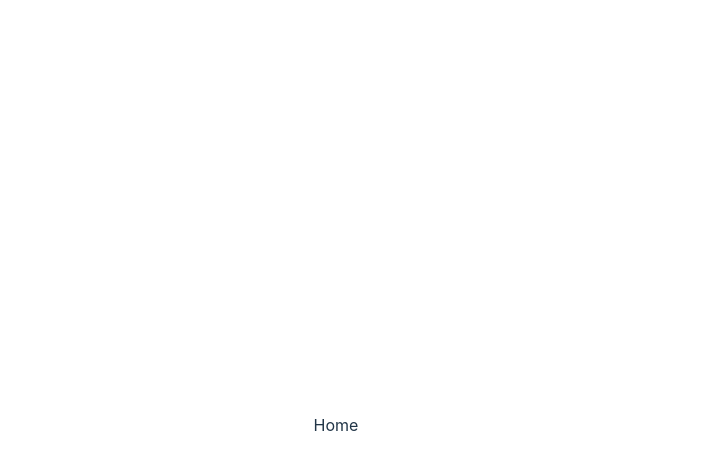
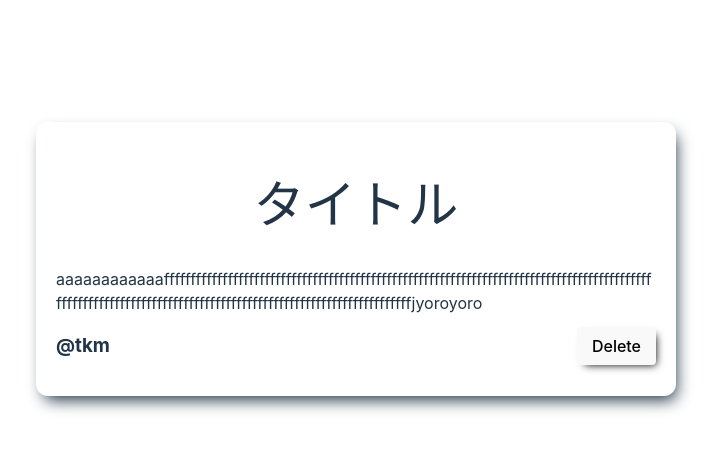
Before and after one commit to 0123takaokeita/blog_with_react_and_firebase, a React (Vite) app: page / in a window 1280 px wide. Shown: the top 470 px of the page, without its empty margins (304-1023 px from the left). Built offline with nearby package versions, Linux system fonts and the light colour scheme.

Commit message:
feat: add CSS to Home components

```diff
--- a/src/components/CreatePost.css
+++ b/src/components/CreatePost.css
@@ -40,7 +40,7 @@
 }
 
 .postButton {
-    box-shadow: 4px 4px 12px -4px;
+    box-shadow: 4px 4px 8px -4px;
     width: 50%;
     padding: 12px 0;
     cursor: pointer;
--- /dev/null
+++ b/src/components/Home.css
@@ -0,0 +1,56 @@
+.homePage {
+    width: 100%;
+    height: 90vh;
+    display: flex;
+    flex-direction: column;
+    align-items: center;
+    padding: 20px;
+}
+
+.homePage .postContents {
+    width: 600px;
+    height: auto;
+    max-height: 600px;
+    box-shadow: 4px 8px 16px -4px;
+    margin: 20px;
+    padding: 20px;
+    border-radius: 12px;
+}
+
+.postHeader {
+    margin-top: 4px;
+    text-align: center;
+}
+
+.postContents .postTextContainer {
+    height: auto;
+    word-wrap: break-word;
+    max-height: 600px;
+    width: 100%;
+    text-align: left;
+}
+
+
+.nameAndDeleteButton {
+    display: flex;
+    align-items: center;
+}
+
+.nameAndDeleteButton button{
+    flex: 10%;
+    border-radius: 4px;
+    padding: 8px 14px;
+    cursor: pointer;
+    box-shadow: 4px 4px 8px -4px;
+    transition: all 0.5s;
+}
+
+.nameAndDeleteButton button:hover {
+    transform: translate(2px, 2px);
+    box-shadow: none;
+}
+
+.nameAndDeleteButton h3 {
+    flex: 90%;
+    text-align: left;
+}
--- a/src/components/Home.tsx
+++ b/src/components/Home.tsx
@@ -1,5 +1,23 @@
+import './CreatePost.css';
+import './Home.css';
+
 const Home = () => {
-  return <div>Home</div>
+  return(
+    <div className="homePage">
+      <div className="postContents">
+        <div className="postHeader">
+          <h1>タイトル</h1>
+        </div>
+        <div className="postTextContainer">
+          aaaaaaaaaaaafffffffffffffffffffffffffffffffffffffffffffffffffffffffffffffffffffffffffffffffffffffffffffffffffffffffffffffffffffffffffffffffffffffffffffffffffffffffffffffffjyoroyoro
+        </div>
+        <div className="nameAndDeleteButton">
+          <h3>@tkm</h3>
+          <button>Delete</button>
+        </div>
+      </div>
+    </div>
+  )
 };
 
 export default Home;
```
